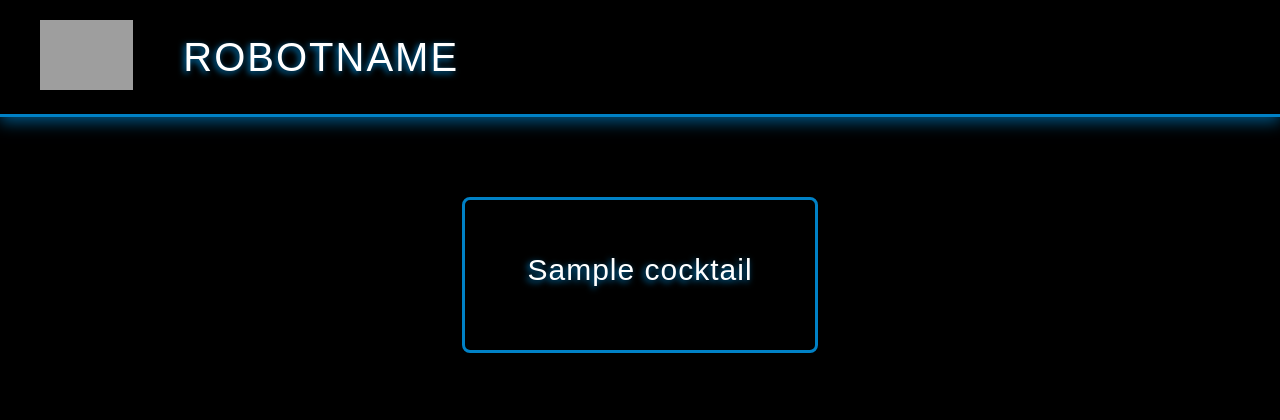
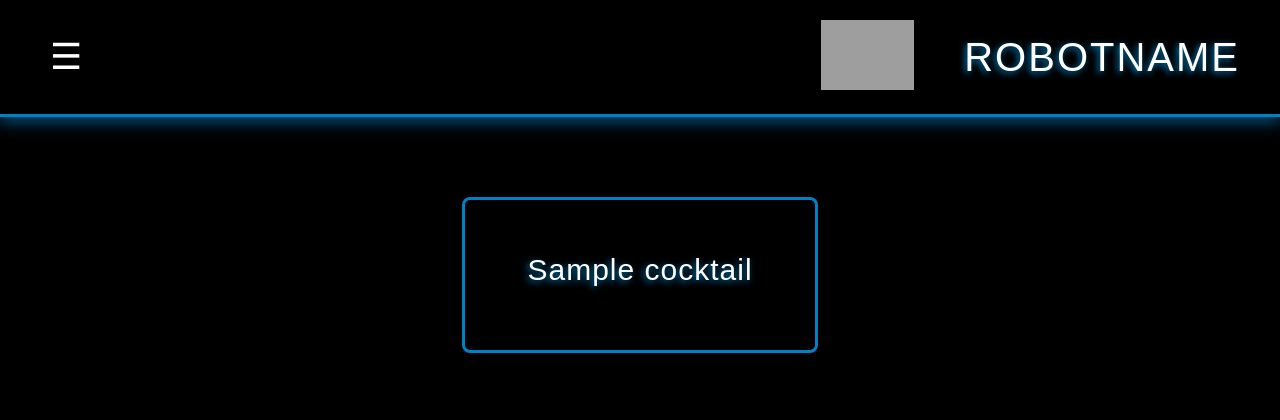
Before and after one commit to Reney08/malgucken, a Flask app: template code/src/frontend/templates/main/main.html in a window 1280 px wide. Shown: the top 420 px of the page. Run offline with Flask 3, Linux system fonts and the light colour scheme; the template is opened without the code that fills it: most values are stand-ins (such as "Sample title", 1, 10 or a date in 2020); grey boxes are pictures that could not be loaded.

Commit message:
added burgermenu

```diff
--- a/code/src/backend/routes/main.py
+++ b/code/src/backend/routes/main.py
@@ -16,5 +16,5 @@ def main():
 def cocktail_selected():
     data = request.get_json()
     name = data.get('name')
-    print(f"Cocktail gewählt: {name}")  # Wird im Terminal ausgegeben!
-    return '', 204  # Kein Inhalt zurückgeben
+    print(f"Cocktail gewählt: {name}")
+    return '', 204
--- a/code/src/frontend/static/main/main.css
+++ b/code/src/frontend/static/main/main.css
@@ -7,6 +7,7 @@ body {
 
 .headerbox {
     display: flex;
+    justify-content: space-between;
     align-items: center;
     padding: 20px 40px;
     background: #000;
@@ -14,9 +15,20 @@ body {
     box-shadow: 0 5px 15px #005380;
 }
 
+.header-left {
+    display: flex;
+    align-items: center;
+}
+
+.header-right {
+    display: flex;
+    align-items: center;
+}
+
 .svalogo {
     height: 70px;
     margin-right: 30px;
+    cursor: pointer;
 }
 
 .robotname {
--- /dev/null
+++ b/code/src/frontend/static/menu/burger_menu.css
@@ -0,0 +1,50 @@
+/* burger_menu.css */
+.burger-menu {
+    position: relative;
+    display: flex;
+    align-items: center;
+    height: 100%;
+}
+
+.burger-icon {
+    font-size: 36px;
+    color: #fff;
+    cursor: pointer;
+    padding: 10px;
+    user-select: none;
+}
+
+.menu-links {
+    display: none;
+    position: absolute;
+    top: 50px;
+    left: 0;
+    background: #222;
+    border-radius: 8px;
+    box-shadow: 0 2px 10px #005380;
+    padding: 10px 0;
+    min-width: 150px;
+    z-index: 1000;
+}
+
+.menu-links.open {
+    display: block;
+}
+
+.menu-links li {
+    list-style: none;
+    margin: 0;
+    padding: 0;
+}
+
+.menu-links a {
+    display: block;
+    color: #fff;
+    padding: 10px 20px;
+    text-decoration: none;
+    transition: background 0.2s;
+}
+
+.menu-links a:hover {
+    background: #0081C6;
+}
--- a/code/src/frontend/templates/main/main.html
+++ b/code/src/frontend/templates/main/main.html
@@ -9,8 +9,15 @@
 </head>
 <body>
     <header class="headerbox">
-        <a href="/"><img src="{{ url_for('static', filename='pictures/sva-logo-2024.png') }}" class="svalogo"></a>
-        <a href="/" class="robotname">ROBOTNAME</a>
+        <div class="header-left">
+            {% include '/menu/burger_menu.html' %}
+        </div>
+        <div class="header-right">
+            <a href="{{ url_for('main.main') }}">
+                <img src="{{ url_for('static', filename='pictures/sva-logo-2024.png') }}" class="svalogo">
+            </a>
+            <a href="{{ url_for('main.main') }}" class="robotname">ROBOTNAME</a>
+        </div>
     </header>
 
     <div class="cocktail-grid">
@@ -28,9 +35,8 @@
 
     <script>
         function selectCocktail(name) {
-            console.log("Cocktail gewählt:", name); // Browser-Konsole
+            console.log("Cocktail gewählt:", name);
 
-            // An das Backend schicken:
             fetch('/main/cocktail_selected', {
                 method: 'POST',
                 headers: {
--- /dev/null
+++ b/code/src/frontend/templates/menu/burger_menu.html
@@ -0,0 +1,17 @@
+<!-- templates/menu/burger_menu.html -->
+<link rel="stylesheet" href="{{ url_for('static', filename='menu/burger_menu.css') }}">
+<nav class="burger-menu">
+    <div class="burger-icon" onclick="toggleMenu()">&#9776;</div>
+    <ul id="menu-links" class="menu-links">
+        <li><a href="{{ url_for('main.main') }}">Home</a></li>
+        <li><a href="#">Cocktails</a></li>
+        <li><a href="#">Über</a></li>
+        <!-- weitere Links -->
+    </ul>
+</nav>
+<script>
+function toggleMenu() {
+    var menu = document.getElementById('menu-links');
+    menu.classList.toggle('open');
+}
+</script>
```
Also changed, not shown: code/src/backend/notizen.txt (+20 -5 lines), code/src/frontend/templates/main/selected_cocktail.html (added, +10 -0 lines), 1 other file.
